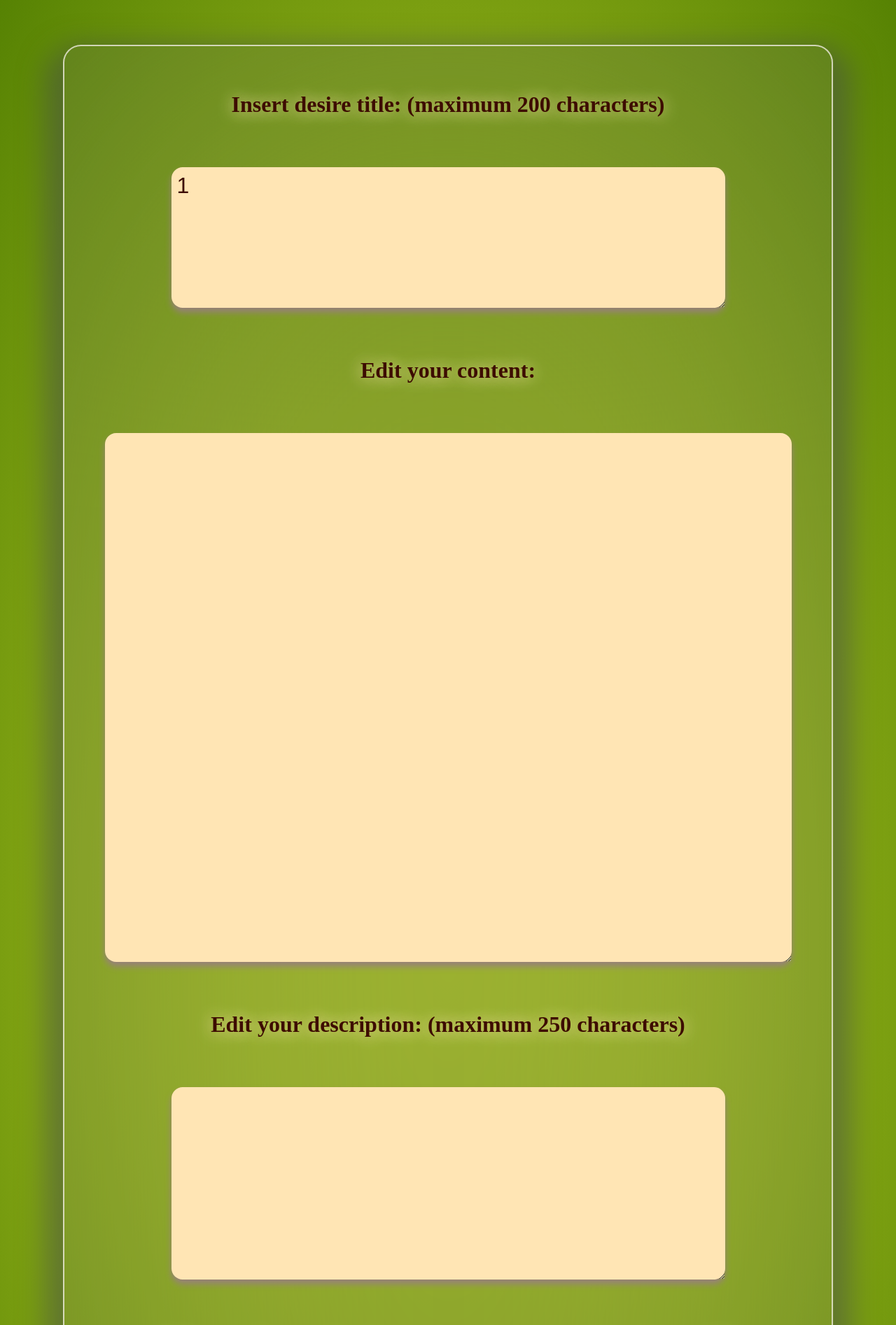
After one commit to xarsed/xarsed-wa-v0.0.0, a Django app: page /documentation/edit_article/1 in a window 1280 px wide. The commit adds this page. Shown: the top 1894 px of the page at 70% size. Run offline with Django 5.2, Linux system fonts and the light colour scheme; the visitor is signed in with stand-in values (Sample User, id 1); data that the repository does not hold is empty.

Commit message:
Adding Documentation App and Optimizing the App for SEO

```diff
--- /dev/null
+++ b/documentation/apps.py
@@ -0,0 +1,6 @@
+from django.apps import AppConfig
+
+
+class DocumentationConfig(AppConfig):
+    default_auto_field = 'django.db.models.BigAutoField'
+    name = 'documentation'
--- /dev/null
+++ b/documentation/templates/documentation/edit_article.html
@@ -0,0 +1,60 @@
+<!DOCTYPE html>
+<html lang="en" dir="ltr">
+
+    <head>
+
+        <meta charset="utf-8">
+
+        {% load static %}
+        <link rel="shortcut icon" type="image/svg+xml" href="{% static 'images/logo.svg' %}">
+        <link rel="stylesheet" href="{% static 'css/main.css' %}">
+
+        <meta name="viewport" content="width=device-width, initial-scale=1">
+
+        <title>Edit Article-Xarsed</title>
+        <style>
+            body {
+                background: radial-gradient(hsl(65.76, 75.32%, 53.92%)/*Pear*/, hsl(80.79, 95.49%, 26.08%)/*Avocado*/);
+            }
+        </style>
+
+    </head>
+
+    <body>
+
+        <div class="glass">
+
+            <form action="{% url 'documentation:save_change' selectedTitle %}" class="form" method="post">
+                {% csrf_token %}
+
+                <label for="title">Insert desire title: (maximum 200 characters)</label>
+                <textarea class="input" id="title" name="title" rows="5" cols="40" maxlength="200" required>{{selectedTitle}}</textarea>
+
+                <label for="content">Edit your content:</label>
+                <textarea class="input" id="content" name="content" rows="20" cols="50" required>{{selectedContent}}</textarea>
+
+                <label for="description">Edit your description: (maximum 250 characters)</label>
+                <textarea class="input" id="description" name="description" rows="7" cols="40" maxlength="250" required>{{selectedDescription}}</textarea>
+
+                <label for="keywords">Edit your keywords: (Separate with commas)(maximum 150 characters)</label>
+                <textarea class="input" id="keywords" name="keywords" rows="3" cols="40" maxlength="150" required>{{selectedKeywords}}</textarea>
+
+                <button type="submit" class="button" id="edit">Edit</button>
+            </form>
+
+            <form action="{% url 'documentation:save_change' selectedTitle %}" class="form" method="post">
+                {% csrf_token %}
+
+                <input type="hidden" id="title" name="title" value="delete" />
+                <input type="hidden" id="content" name="content" value="" />
+                <input type="hidden" id="description" name="description" value="" />
+                <input type="hidden" id="keywords" name="keywords" value="" />
+
+                <button type="submit" class="button" id="delete">Delete</button>
+            </form>
+
+        </div>
+
+    </body>
+
+</html>
--- /dev/null
+++ b/documentation/urls.py
@@ -0,0 +1,11 @@
+from django.urls import path
+from . import views
+
+app_name = "documentation"
+
+urlpatterns = [
+    path("", views.documentation, name="documentation"),
+    path("open_article/<selectedTitle>", views.open_article, name="open_article"),
+    path("edit_article/<selectedTitle>", views.edit_article, name="edit_article"),
+    path("save_change/<selectedTitle>", views.save_change, name="save_change"),
+]
--- /dev/null
+++ b/documentation/views.py
@@ -0,0 +1,99 @@
+from django.shortcuts import render, redirect
+from documentation.models import Article
+from django.core.exceptions import ObjectDoesNotExist
+from django.db import IntegrityError
+
+
+def documentation(request):
+    return render(request, "documentation/documentation.html")
+
+
+def open_article(request, selectedTitle):
+
+    try:
+        article = Article.objects.get(Title=selectedTitle)
+        context = {"selectedTitle":selectedTitle, "content":article.Content, "description":article.Description, "keywords":article.Keywords}
+        return render(request, "documentation/article.html", context)
+
+    except ObjectDoesNotExist:
+        message = "<h1>This title not exist<h1>"
+        context = {"selectedTitle":selectedTitle, "content":message, "description":"", "keywords":""}
+        return render(request, "documentation/article.html", context)
+
+
+def edit_article(request, selectedTitle):
+
+    if request.user.is_superuser:
+
+        try:
+            article = Article.objects.get(Title=selectedTitle)
+            context = {"selectedTitle":selectedTitle, "selectedContent":article.Content, "selectedDescription":article.Description, "selectedKeywords":article.Keywords}
+
+        except ObjectDoesNotExist:
+            context = {"selectedTitle":selectedTitle, "selectedContent":"", "selectedDescription":"", "selectedKeywords":""}
+
+        return render(request, "documentation/edit_article.html", context)
+
+    else:
+        return redirect("/home/")
+
+
+def save_change(request, selectedTitle):
+
+    if request.user.is_superuser:
+
+        title = request.POST.get("title")
+        content = request.POST.get("content")
+        description = request.POST.get("description")
+        keywords = request.POST.get("keywords")
+
+        edited_title = " ".join(title.split()).title().replace(" ", "_")
+        if edited_title[-1] == "?":
+            final_edited_title = edited_title[:-1] + "_"
+        else:
+            final_edited_title = edited_title
+
+        if selectedTitle == "create":
+
+            try:
+                new_article = Article(Title=final_edited_title, Content=content, Description=description, Keywords=keywords)
+                new_article.save()
+                return redirect("/documentation/open_article/"+final_edited_title)
+
+            except IntegrityError:
+                error_message = "This Title selected before please select another"
+                context = {"message": error_message, "title": final_edited_title}
+
+                return render(request, "documentation/error_message.html", context)
+
+        elif title == "delete":
+            article = Article.objects.get(Title=selectedTitle)
+            article.delete()
+            return render(request, "documentation/documentation.html")
+
+        elif final_edited_title == selectedTitle:
+            article = Article.objects.get(Title=selectedTitle)
+            article.Content = content
+            article.Description = description
+            article.Keywords = keywords
+            article.save()
+            return redirect("/documentation/open_article/"+final_edited_title)
+
+        elif final_edited_title != selectedTitle:
+
+            try:
+                new_article = Article(Title=final_edited_title, Content=content, Description=description, Keywords=keywords)
+                new_article.save()
+
+                old_article = Article.objects.get(Title=selectedTitle)
+                old_article.delete()
+                return redirect("/documentation/open_article/"+final_edited_title)
+
+            except IntegrityError:
+                error_message = "This Title selected before please select another"
+                context = {"message": error_message, "title": final_edited_title}
+
+                return render(request, "documentation/error_message.html", context)
+
+    else:
+        return redirect("/home/")
--- a/process/views.py
+++ b/process/views.py
@@ -6,6 +6,7 @@ from xarsed.solution.reporting import solar_energy_pv_electricity_battery
 from xarsed.common.common import generate_list
 from process.forms import UserLocationForm
 from process.models import BTCAddress
+
 
 def get_location(request):
 
@@ -397,7 +398,6 @@ def delete_table(request, selectedParameter):
 def final_report(request):
 
     try:
-        import os
 
         selected_resource = request.session["selected_resource"]
         selected_requirement = request.session["selected_requirement"]
--- /dev/null
+++ b/robots.txt
@@ -0,0 +1,4 @@
+User-agent: *
+Disallow: /admin
+
+Sitemap: https://xarsed.pythonanywhere.com/sitemap.xml
--- a/xarsed_wa/settings.py
+++ b/xarsed_wa/settings.py
@@ -46,6 +46,8 @@ INSTALLED_APPS = [
     'django.contrib.gis',
     'home.apps.HomeConfig',
     'process.apps.ProcessConfig',
+    'documentation.apps.DocumentationConfig',
+    'django.contrib.sitemaps',
 ]
 
 MIDDLEWARE = [
--- a/xarsed_wa/urls.py
+++ b/xarsed_wa/urls.py
@@ -17,10 +17,21 @@ Including another URLconf
 from django.contrib import admin
 from django.urls import path, include
 from django.views.generic import RedirectView
+from django.contrib.sitemaps.views import sitemap
+from django.contrib.sitemaps import GenericSitemap
+from documentation.models import Article
+
+
+info_dict = {
+    "queryset": Article.objects.all()
+}
+sitemaps = {"article": GenericSitemap(info_dict, priority=0.6)}
 
 urlpatterns = [
-    path('admin/', admin.site.urls),
+    path("admin/", admin.site.urls),
     path("home/", include("home.urls")),
     path("process/", include("process.urls")),
+    path("documentation/", include("documentation.urls")),
     path("", RedirectView.as_view(url="home/")),
+    path("sitemap.xml", sitemap, {"sitemaps": sitemaps}, name="django.contrib.sitemaps.views.sitemap"),
 ]
```
Also changed, not shown: cron_job.py (added, +10 -0 lines), documentation/models.py (added, +15 -0 lines), documentation/templates/documentation/article.html (added, +67 -0 lines), documentation/templates/documentation/documentation.html (added, +56 -0 lines), documentation/templates/documentation/error_message.html (added, +41 -0 lines), documentation/templatetags/documentation_function.py (added, +15 -0 lines), home/templates/home/home.html (+21 -3 lines), documentation/__init__.py (added), documentation/migrations/0001_initial.py (added), documentation/migrations/0002_alter_article_description_alter_article_keywords_and_more.py (added), documentation/migrations/__init__.py (added), documentation/templatetags/__init__.py (added).
